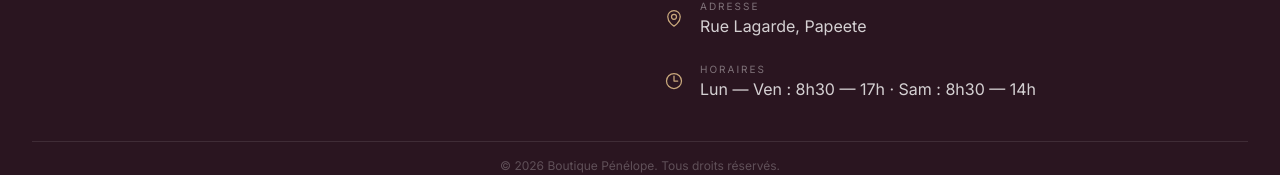
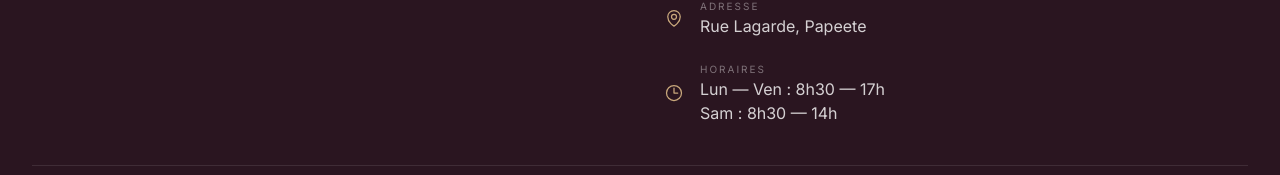
Before and after one commit to maylin007/penelope-tahiti, a Next.js app: page / in a window 1280 px wide. Shown: the part 3601-3776 px from the top of the page. Built offline with nearby package versions, Linux system fonts and the light colour scheme.

Commit message:
Footer: retour à la ligne samedi horaires

```diff
--- a/src/components/Footer.tsx
+++ b/src/components/Footer.tsx
@@ -64,7 +64,8 @@ export default function Footer() {
               </svg>
               <div>
                 <p className="text-[10px] tracking-[0.2em] uppercase text-white/40">Horaires</p>
-                <p className="text-white/80">Lun — Ven : 8h30 — 17h &middot; Sam : 8h30 — 14h</p>
+                <p className="text-white/80">Lun — Ven : 8h30 — 17h</p>
+                <p className="text-white/80">Sam : 8h30 — 14h</p>
               </div>
             </div>
           </div>
```
